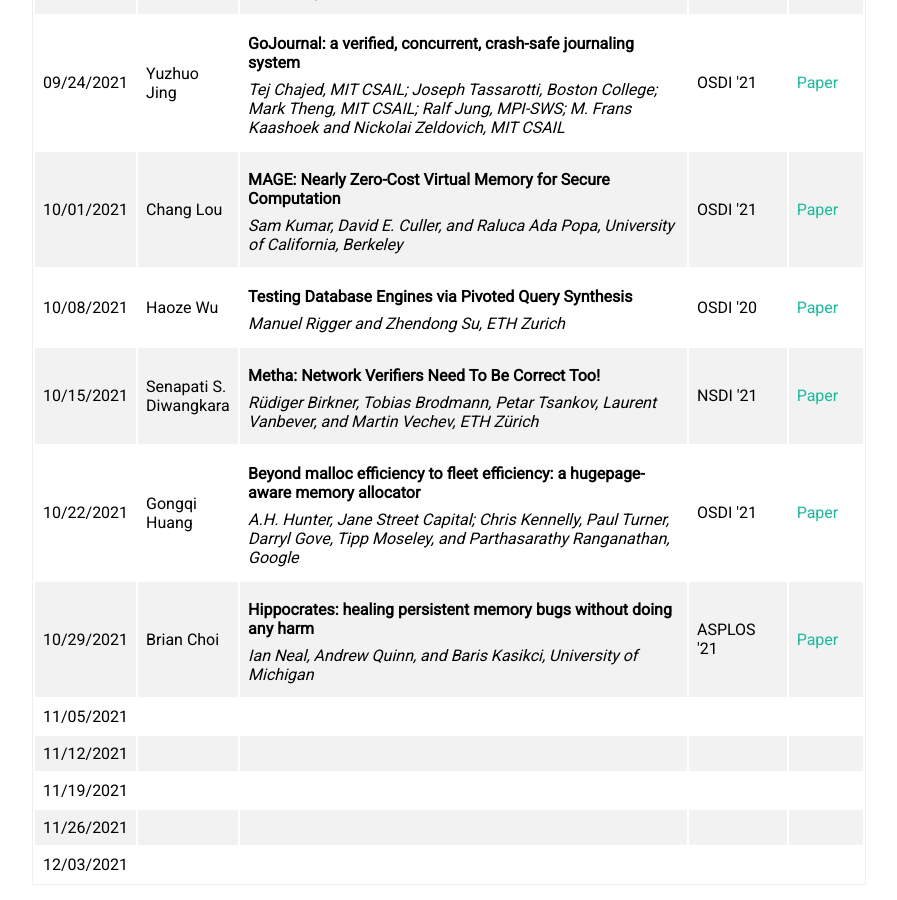
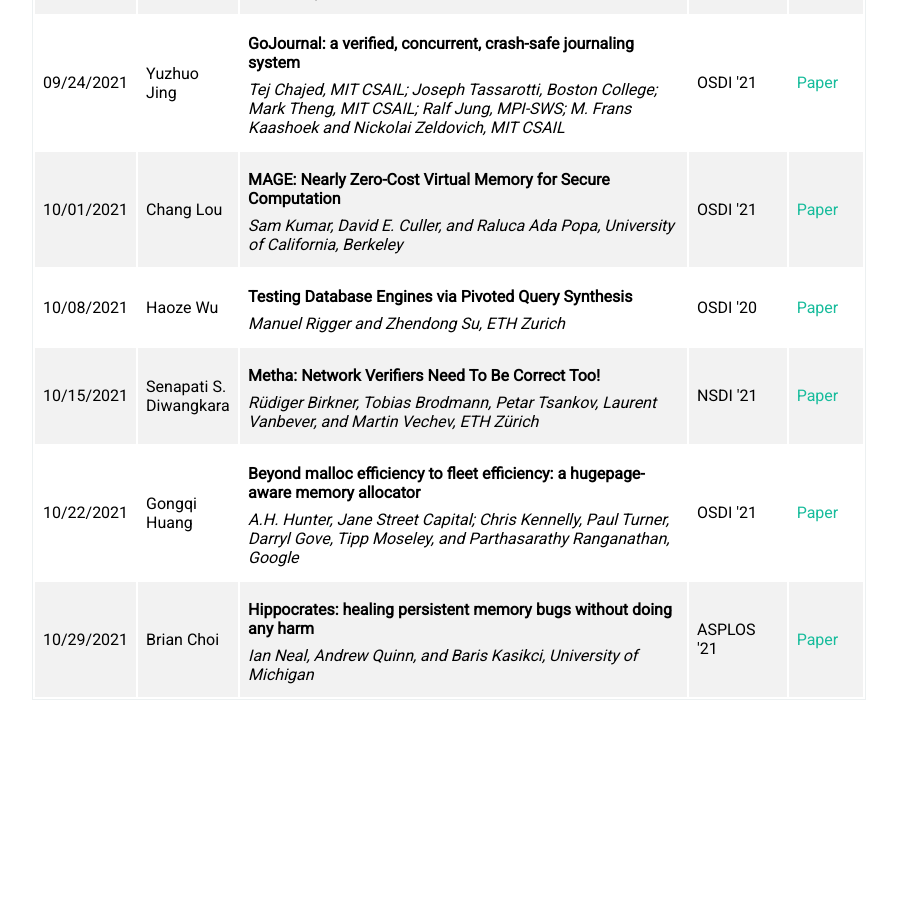
Before and after one commit to ryanphuang/CS817-WWW, a Jekyll site: the page built from index.html, in a window 1280 px wide and 900 px high, scrolled down 1126 px. Shown: the whole window, without its empty margins (143-1040 px from the left). Built offline with Jekyll 4.4.1, drawn with Linux system fonts in a browser that asks for light colours; after the commit the page ends 1841 px from its top, so only the background shows below that.

Commit message:
discontinued

```diff
--- a/_includes/schedule.html
+++ b/_includes/schedule.html
@@ -93,54 +93,4 @@
     <td>ASPLOS '21</td>
     <td><a href="https://dl.acm.org/doi/abs/10.1145/3445814.3446694">Paper</a></td>
   </tr>
-  <tr>
-    <td>11/05/2021</td>
-    <td></td>
-    <td>
-      <p class="title"></p>
-      <p class="authors"></p>
-    </td>
-    <td></td>
-    <td><a href="#"></a></td>
-  </tr>
-  <tr>
-    <td>11/12/2021</td>
-    <td></td>
-    <td>
-      <p class="title"></p>
-      <p class="authors"></p>
-    </td>
-    <td></td>
-    <td><a href="#"></a></td>
-  </tr>
-  <tr>
-    <td>11/19/2021</td>
-    <td></td>
-    <td>
-      <p class="title"></p>
-      <p class="authors"></p>
-    </td>
-    <td></td>
-    <td><a href="#"></a></td>
-  </tr>
-  <tr>
-    <td>11/26/2021</td>
-    <td></td>
-    <td>
-      <p class="title"></p>
-      <p class="authors"></p>
-    </td>
-    <td></td>
-    <td><a href="#"></a></td>
-  </tr>
-  <tr>
-    <td>12/03/2021</td>
-    <td></td>
-    <td>
-      <p class="title"></p>
-      <p class="authors"></p>
-    </td>
-    <td></td>
-    <td><a href="#"></a></td>
-  </tr>
 </table>
```
